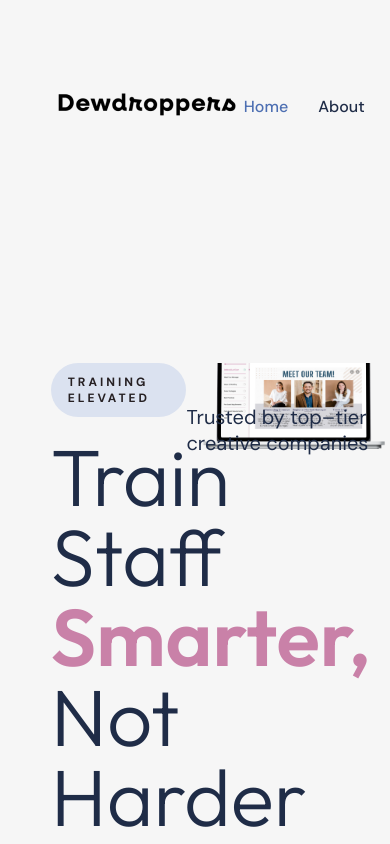
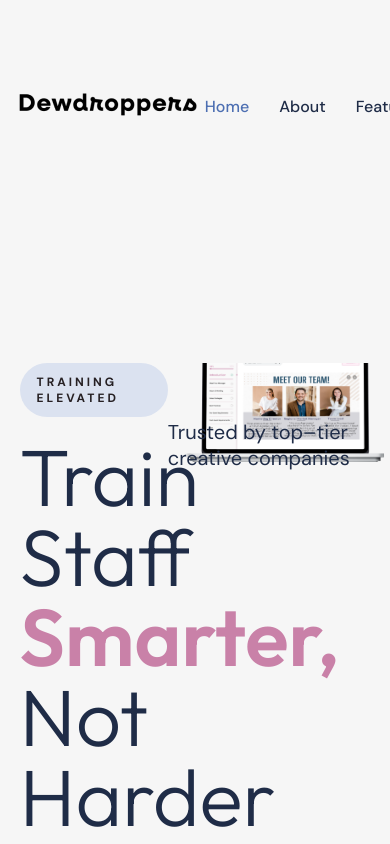
Before and after one commit to AhmedMohamed-Egypt/Develop-Website-for-Trainign-Center-USA, a website: page project/pug/index.pug in a window 390 px wide. Shown: the top 844 px of the page. Drawn offline with nearby package versions, Linux system fonts and the light colour scheme; files that its build step writes are made by us from their sources; files whose address does not match are found by name; a web font is replaced by a local one.

Commit message:
update-desktop-responsive

```diff
--- a/project/pug/layout/WhatOffer.pug
+++ b/project/pug/layout/WhatOffer.pug
@@ -1,6 +1,6 @@
 
 div(class="whatOffer pdt-80")
- .container-page
+ div
   div(class="d-flex  flex-column align-items-center")
    p(class="label mrb-20") features
    h2(class="h2Heading") What We <span class="weight-600 pink">Offer</span>
--- a/project/sass/responsive/_Desktop.scss
+++ b/project/sass/responsive/_Desktop.scss
@@ -1,5 +1,24 @@
 
+@include max(1300px){
+    .herocontent {
+        width: 95%;
+    }
+    .container__navbarDew{
+        max-width: 95%;
+    }
+}
 
+@include min(1200px){
+    .whatOffer__inventory {
+        width: 350px;
+        height: 350px;
+    }
+    .GetQoute__floatImg{
+        top: 35%;
+        width: 500px;
+    }
+
+}
 
 @include min(1280px){
     .GetQoute__floatImg{
@@ -23,6 +42,10 @@
         top: 100px;
         width: 50%;
     }
+   .whatOffer__inventory {
+        width: 470px;
+        height:350px;
+    }
 }
 @include min(1700px){
     .GetQoute__floatImg{
```
Also changed, not shown: dist/css/main.css, dist/index.html.
